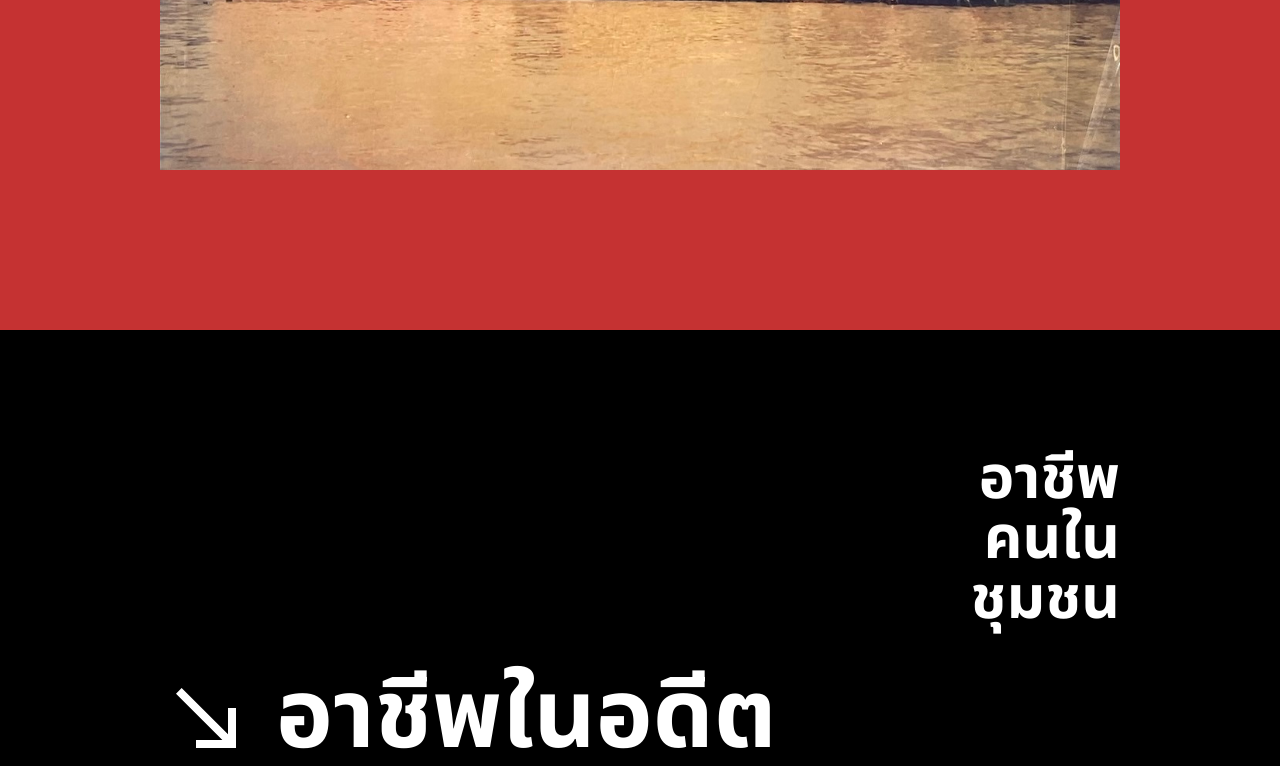
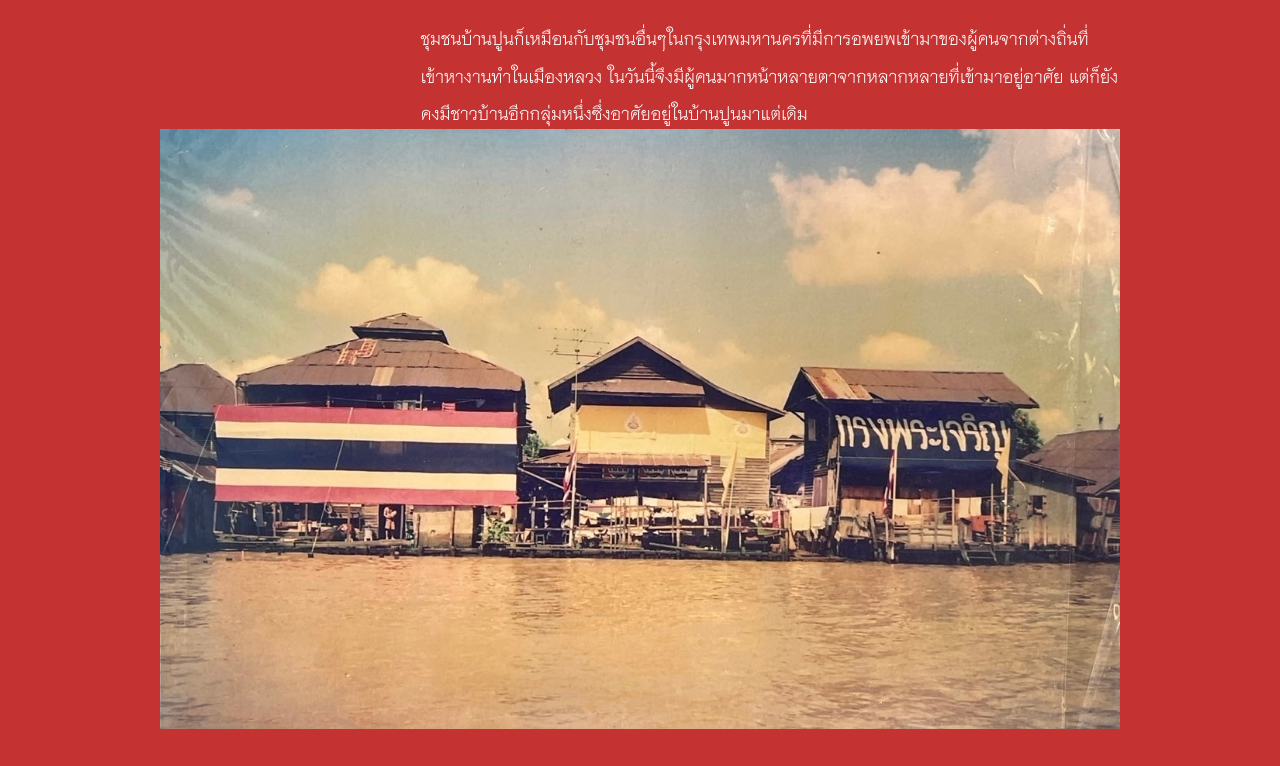
Before and after one commit to Ball15124/memoryOfBaanPoon, a Next.js app: page /history in a window 1280 px wide. Shown: the part 1720-2486 px from the top of the page. Built offline with nearby package versions, Linux system fonts and the light colour scheme.

Commit message:
Fixed font

```diff
--- a/app/cultural-heritage/[id]/page.tsx
+++ b/app/cultural-heritage/[id]/page.tsx
@@ -117,7 +117,7 @@ const CulturalDetail = () => {
     <>
       <main className="flex flex-col px-4 sm:px-8 md:px-20 pb-10">
         <div className="flex flex-col mt-20 lg:mt-36 mb-20 lg:mb-36 justify-center mx-4 sm:mx-8 lg:mx-20 2xl:mx-96">
-          <p className="text-[#c53232] text-3xl sm:text-4xl md:text-5xl lg:text-7xl font-bold text-center">
+          <p className="text-[#c53232] text-3xl sm:text-4xl md:text-5xl lg:text-7xl font-bold text-center" style={{ fontFamily: 'MN KAEWKANLAYA, sans-serif' }}>
             {person.name}
           </p>
           <div className="mx-0 sm:mx-10 lg:mx-20 2xl:mx-40 mt-10">
--- a/app/globals.css
+++ b/app/globals.css
@@ -16,6 +16,22 @@
   }
 }
 
+/* styles/globals.css */
+@font-face {
+  font-family: 'MN KAEWKANLAYA';
+  src: url('/fonts/MNKAEWKANLAYA.ttf') format('truetype');
+  font-weight: normal;
+  font-style: normal;
+}
+
+@font-face {
+  font-family: 'TH Niramit AS Regular';
+  src: url('/fonts/THNiramitASRegular.ttf') format('truetype');
+  font-weight: normal;
+  font-style: normal;
+}
+
+
 /* In your global CSS file */
 html {
   scroll-behavior: smooth;
--- a/app/history/page.tsx
+++ b/app/history/page.tsx
@@ -14,7 +14,7 @@ export default function History() {
     <main className="flex flex-col">
       <div className="flex flex-col lg:flex-row relative top-[-80px] w-full bg-[#c53232] px-10 lg:px-40 py-20 animate-fade-in z-10">
         <div className="w-full lg:w-1/3 self-start mt-10 pr-5 animate-fade-in">
-          <p className="text-white text-4xl lg:text-[96px] font-bold leading-[1.2]">
+          <p className="text-white text-4xl lg:text-[96px] font-bold leading-[1.2]" style={{ fontFamily: 'MN KAEWKANLAYA, sans-serif' }}>
             ประวัติ
             <br />
             ชุมชน
@@ -115,18 +115,18 @@ export default function History() {
           </div>
         </div>
       </div>
-      <div className="flex flex-col w-full relative top-[-80px] bg-[#c53232] px-10 lg:px-40 pb-40 pt-96 lg:pt-0">
-        <div className="container bg-[url('/assests/images/หน้าแรก(2).JPG')] h-[400px] lg:h-[600px] bg-fixed bg-cover bg-no-repeat"></div>
+      <div className="flex flex-col w-full relative top-[-80px] bg-[#c53232] px-10 lg:px-40 pb-40 pt-[840px] sm:pt-52 md:pt-60 lg:pt-72 xl:pt-40">
+        <div className="container bg-[url('/assests/images/หน้าแรก(2).JPG')] h-[400px] lg:h-[600px] bg-cover bg-no-repeat"></div>
       </div>
       <div className="flex flex-col w-full px-10 lg:px-40 py-10">
-        <p className="text-white text-2xl lg:text-6xl font-bold leading-[1.2] text-end">
+        <p className="text-white text-2xl lg:text-6xl font-bold leading-[1.2] text-end" style={{ fontFamily: 'MN KAEWKANLAYA, sans-serif' }}>
           อาชีพ
           <br />
           คนใน
           <br />
           ชุมชน
         </p>
-        <p className="text-white text-4xl lg:text-8xl font-bold leading-[1.2] mt-10 text-center lg:text-start">
+        <p className="text-white text-4xl lg:text-8xl font-bold leading-[1.2] mt-10 text-center lg:text-start" style={{ fontFamily: 'MN KAEWKANLAYA, sans-serif' }}>
           <SouthEastIcon fontSize="inherit" className="mr-5" />
           อาชีพในอดีต
         </p>
@@ -166,7 +166,7 @@ export default function History() {
           </div>
           <div className="container h-[200px] lg:h-[400px] w-full lg:w-1/4 bg-[url('/assests/images/กลุ่มคนไทย.jpg')]"></div>
         </div>
-        <p className="text-white text-4xl lg:text-8xl font-bold leading-[1.2] mt-10 text-center lg:text-end">
+        <p className="text-white text-4xl lg:text-8xl font-bold leading-[1.2] mt-10 text-center lg:text-end" style={{ fontFamily: 'MN KAEWKANLAYA, sans-serif' }}>
           อาชีพในปัจจุบัน
           <SouthWestIcon fontSize="inherit" className="ml-5" />
         </p>
@@ -183,7 +183,7 @@ export default function History() {
         </div>
       </div>
       <div className="flex flex-col w-full px-10 lg:px-40 py-10">
-        <p className="text-white text-2xl lg:text-6xl font-bold leading-[1.2] text-center">
+        <p className="text-white text-2xl lg:text-6xl font-bold leading-[1.2] text-center" style={{ fontFamily: 'MN KAEWKANLAYA, sans-serif' }}>
           แผนที่ชุมชน
         </p>
         <p className="text-white mt-10">
--- a/app/layout.tsx
+++ b/app/layout.tsx
@@ -21,7 +21,8 @@ export default function RootLayout({
   return (
     <html lang="en">
       <body
-        className={`${inter.className} ${notoSansThai.className} pt-20 min-h-screen bg-[#000000]`}
+        className={`${inter.className} pt-20 min-h-screen bg-[#000000]`}
+        style={{fontFamily: 'TH Niramit AS Regular, sans-serif', fontSize: '25px'}}
       >
         <Navbar monotonClass={poppins.className} />
         {/* Pass the class as a prop */}
--- a/app/legends/page.tsx
+++ b/app/legends/page.tsx
@@ -119,7 +119,7 @@ export default function Legends() {
               }}
             >
               <div className="flex flex-row w-full h-full">
-                <p className="w-1/2 lg:w-1/4 m-5 text-nowrap z-10 text-lg lg:text-xl">
+                <p className="w-1/2 lg:w-1/4 m-5 text-nowrap z-10 text-lg lg:text-xl" style={{ fontFamily: 'MN KAEWKANLAYA, sans-serif' }}>
                   {item.title}
                 </p>
                 <div className="relative w-1/2 lg:w-3/4 h-[100px] lg:h-[200px]">
@@ -136,7 +136,7 @@ export default function Legends() {
         <div className="relative w-full lg:w-2/3 justify-items-center lg:justify-items-start mt-10 lg:mt-0 min-h-screen">
           <div className="sticky top-[80px] container flex flex-col lg:flex-row space-x-1 lg:space-x-4">
             <div className="flex flex-col space-y-4 w-full lg:w-2/3">
-              <p className="text-[#c53232] text-[36px] lg:text-[60px] font-bold animate-fade-in leading-tight">
+              <p className="text-[#c53232] text-[36px] lg:text-[60px] font-bold animate-fade-in leading-tight" style={{ fontFamily: 'MN KAEWKANLAYA, sans-serif' }}>
                 {person?.name || (
                   <>
                     เรื่องในตำนาน
```
Also changed, not shown: app/page.tsx (+24 -21 lines), public/fonts/MNKAEWKANLAYA.ttf (added), public/fonts/THNiramitASRegular.ttf (added).
